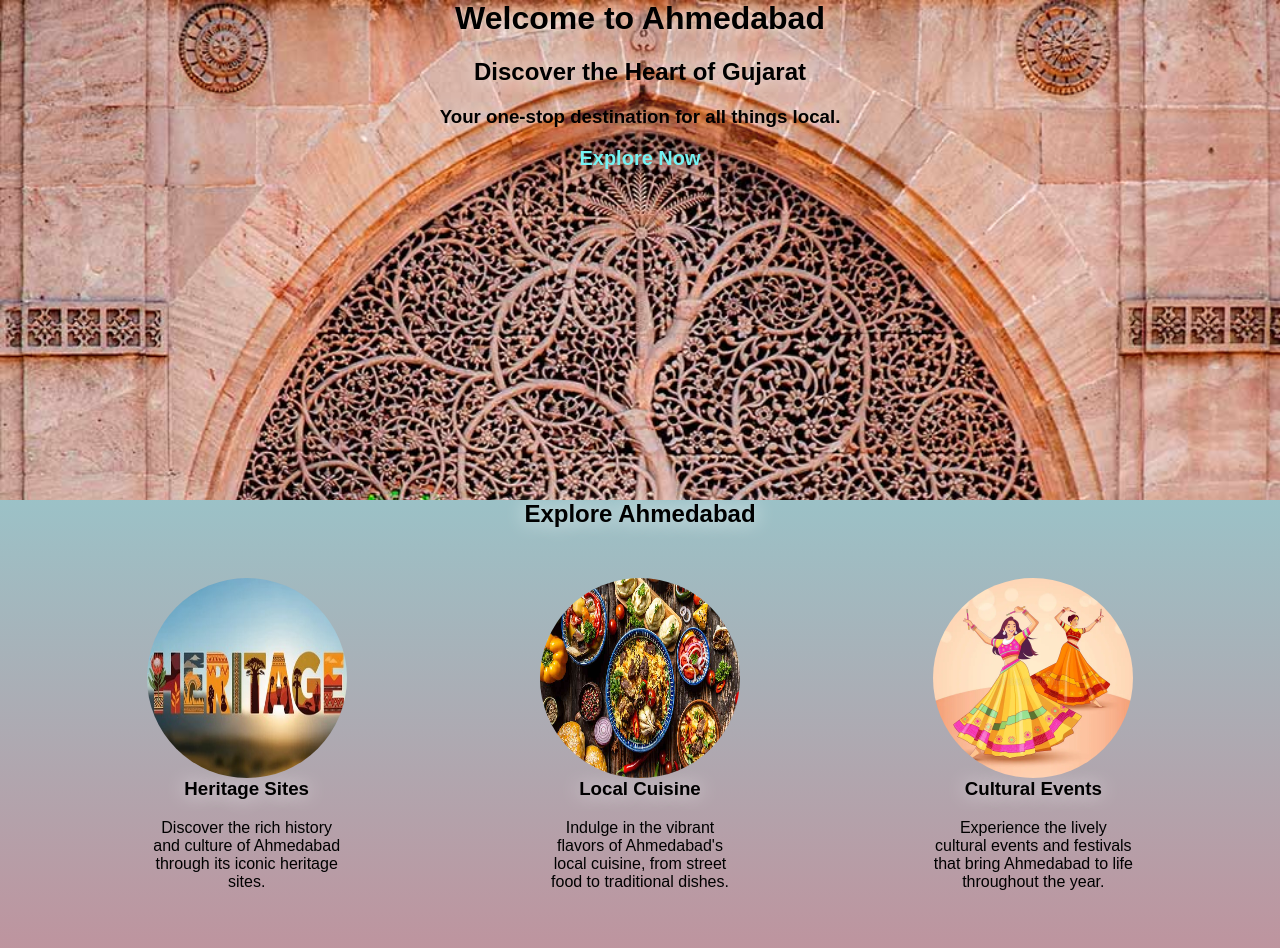
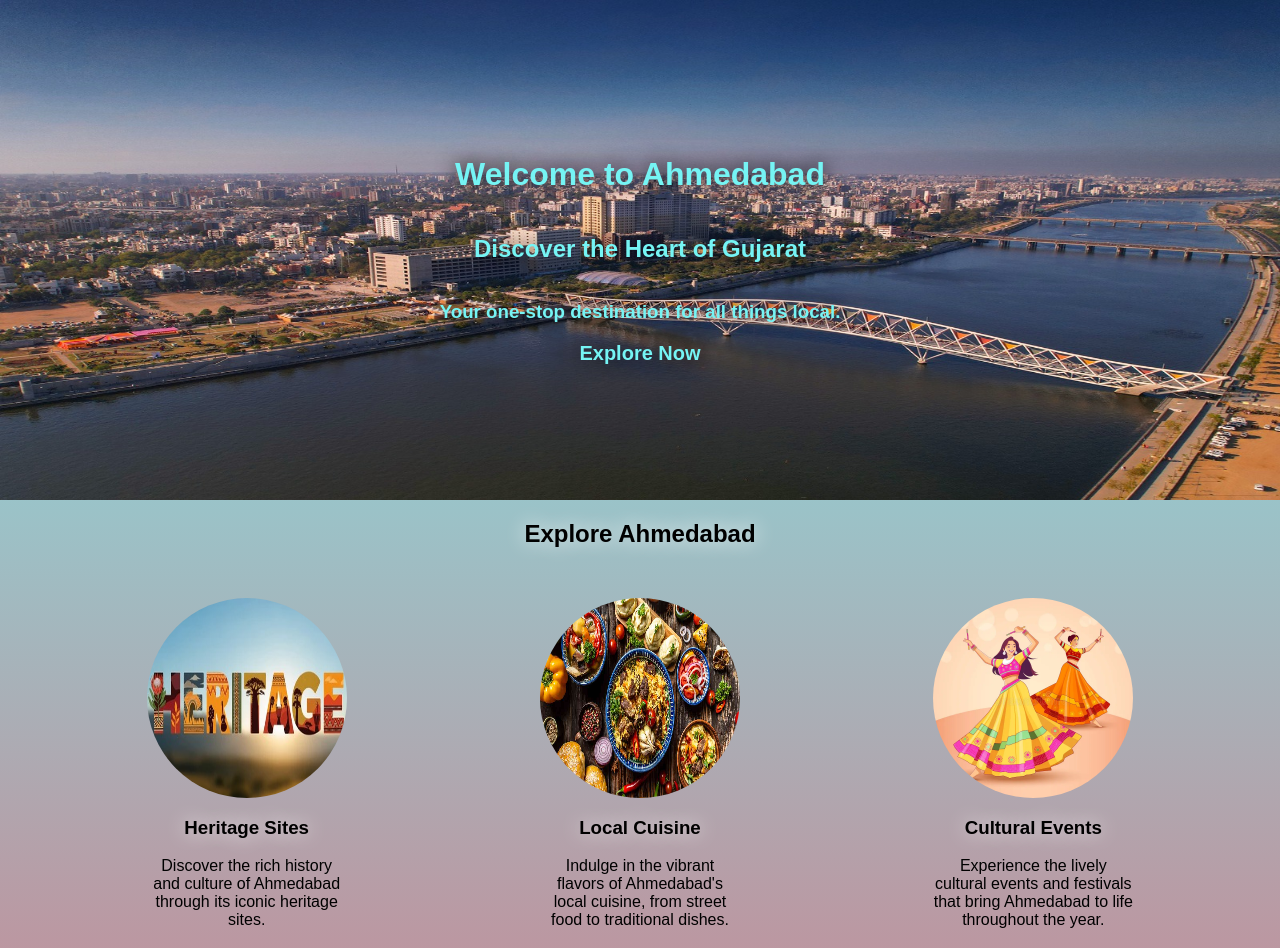
Before and after one commit to cpratik025/Scrimba_Webdev, a plain HTML site: page hometown-project/index.html in a window 1280 px wide. Shown: the top 948 px of the page. Drawn offline with Linux system fonts and the light colour scheme; a web font is replaced by a local one.

Commit message:
added more styling

```diff
--- a/hometown-project/index.html
+++ b/hometown-project/index.html
@@ -11,9 +11,9 @@
 </head>
 <body>
     <div class="hero">
-        <h1>Welcome to Ahmedabad</h1>
-        <h2>Discover the Heart of Gujarat</h2>
-        <h3>Your one-stop destination for all things local.</h3>
+        <h1 class="hero-text">Welcome to Ahmedabad</h1>
+        <h2 class="hero-text">Discover the Heart of Gujarat</h2>
+        <h3 class="hero-text">Your one-stop destination for all things local.</h3>
         <a href="#features" class="btn">Explore Now</a>
     </div>
     <div class="activites" id="features">
--- a/hometown-project/style.css
+++ b/hometown-project/style.css
@@ -6,17 +6,25 @@ body{
 
 }
 .hero{
+    display: flex;
+    flex-direction: column;
+    justify-content: center;
     text-align: center;
-    background-image: url("./images/Sidi-Saiyyed-Ni-Jaali.jpg");
-    background-size: cover;
+    background-image: url("./images/blog3.jpeg");
+    background-size: 100% 100%;
     width: 100%;
     height: 500px;
 }
 
 h1, h2, h3{
     text-shadow: 0px 0px 20px white;
-    margin-top: 0px;
-    padding:100px auto 50px;
+    margin-left: auto;
+    margin-right: auto;
+}
+
+.hero-text{
+    color: #75F4F4;
+    text-shadow: 0px 0px 20px black;
 }
 
 a{
```
Also changed, not shown: hometown-project/images/blog3.jpeg (added).
